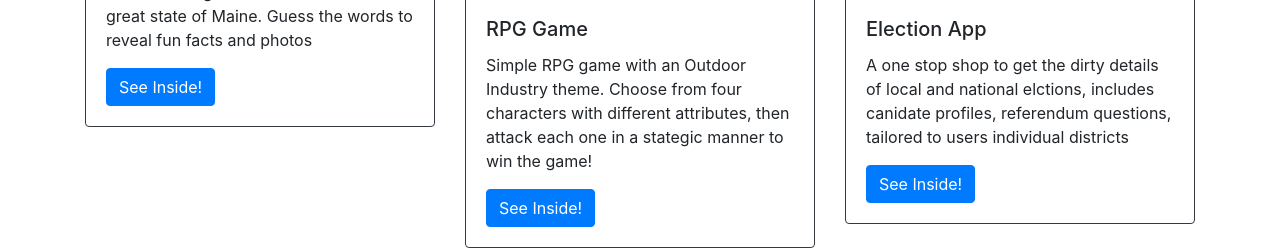
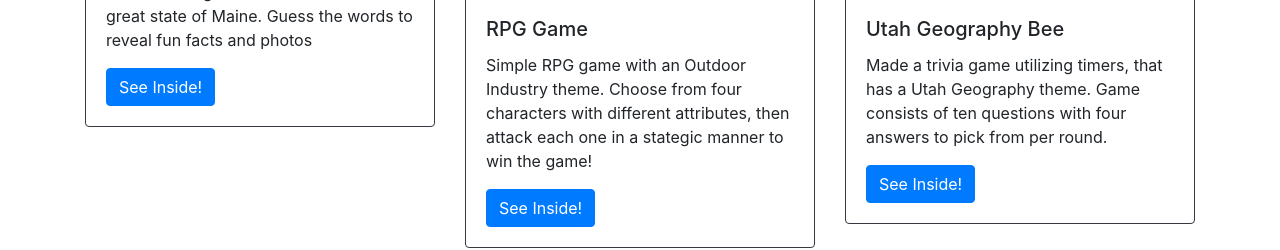
Before and after one commit to scottolafsen/Bootstrap-Portfolio, a plain HTML site: page portfolio.html in a window 1280 px wide. Shown: the part 367-617 px from the top of the page. Drawn offline with nearby package versions, Linux system fonts and the light colour scheme.

Commit message:
added trivia game to portfolio

```diff
--- a/portfolio.html
+++ b/portfolio.html
@@ -76,12 +76,11 @@
             </div>
             <div class="col-md-4">
                 <div class="card border-dark mb-3" style="max-width: 28rem;">
-                    <img class="card-img-top" src="assets/images/3.jpg" alt="Card image cap">
+                    <img class="card-img-top" src="assets/images/trivia.PNG" alt="Card image cap">
                     <div class="card-body">
-                        <h5 class="card-title">Election App</h5>
-                        <p class="card-text">A one stop shop to get the dirty details of local and national elctions,
-                            includes canidate profiles, referendum questions, tailored to users individual districts</p>
-                        <a href="#" class="btn btn-primary">See Inside!</a>
+                        <h5 class="card-title">Utah Geography Bee</h5>
+                        <p class="card-text">Made a trivia game utilizing timers, that has a Utah Geography theme. Game consists of ten questions with four answers to pick from per round.</p>
+                        <a href="https://scottolafsen.github.io/TriviaGame/" class="btn btn-primary">See Inside!</a>
                     </div>
                 </div>
             </div>
```
Also changed, not shown: 1 other file.
